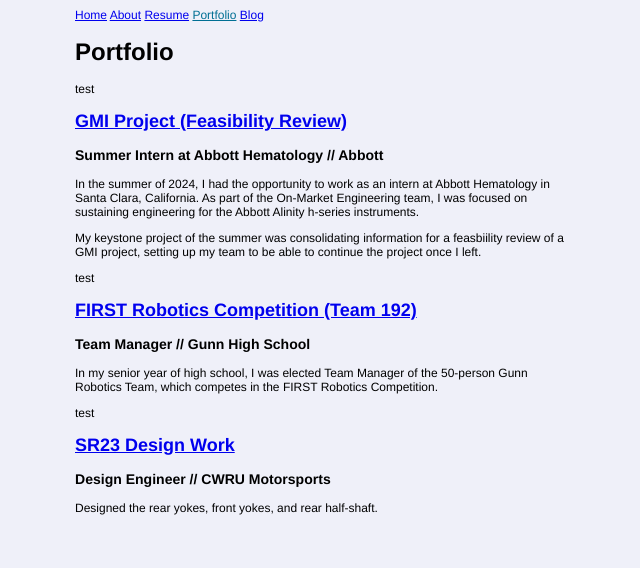
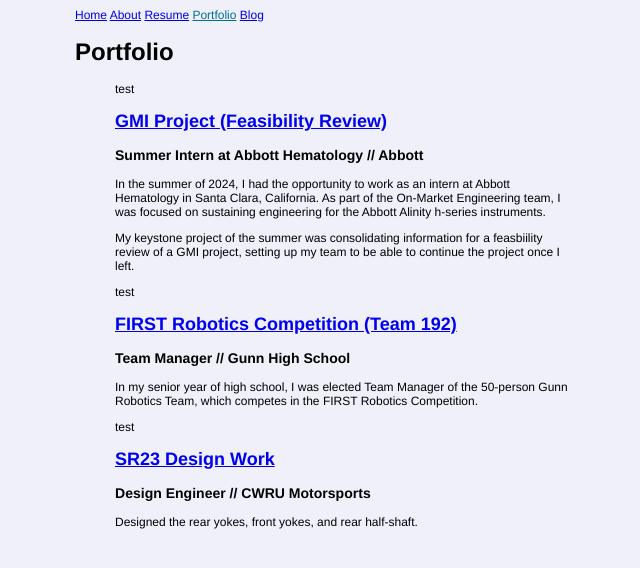
Before and after one commit to lucyttma/lucyttma.github.io, a Jekyll site: the page built from static/portfolio.html, in a window 1280 px wide. Shown: the top 568 px of the page, without its empty margins (83-723 px from the left). Built offline with Jekyll 4.4.1, drawn with Linux system fonts in a browser that asks for light colours.

Commit message:
Update portfolio.html

```diff
--- a/static/portfolio.html
+++ b/static/portfolio.html
@@ -12,7 +12,7 @@
 
 <h1>Portfolio</h1>
 
-<div>
+<ul>
   {% for project in site.portfolio %}
       <div>
         <p> test </p>
@@ -21,4 +21,4 @@
         <p>{{ project.content | markdownify }}</p>
       </div>
   {% endfor %}
-</div>
+</ul>
```
